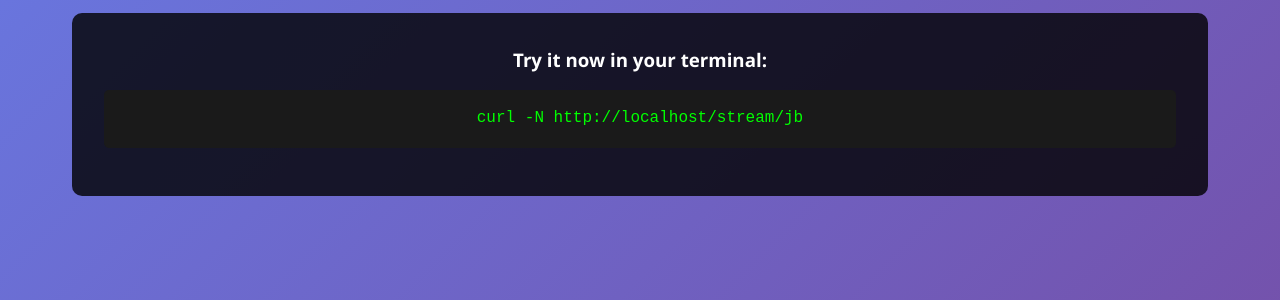
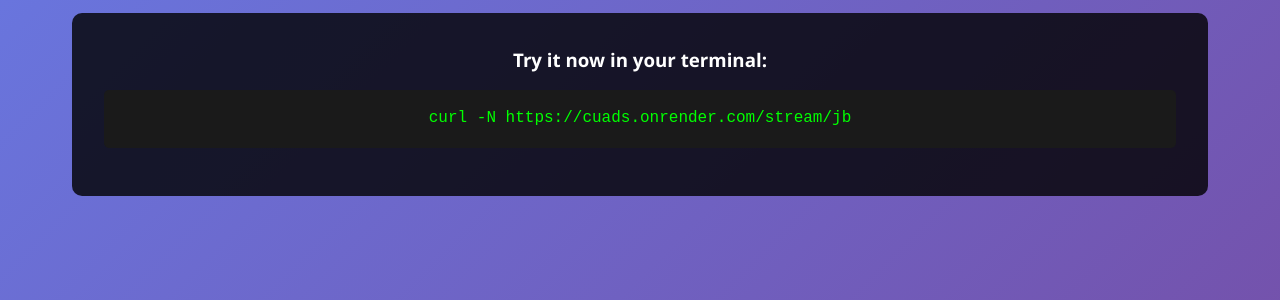
Before and after one commit to JB1071017/cuads, a Flask app: page / in a window 1280 px wide. Shown: the part 412-712 px from the top of the page. Run offline with Flask 3, Linux system fonts and the light colour scheme.

Commit message:
Update index.html

```diff
--- a/templates/index.html
+++ b/templates/index.html
@@ -13,9 +13,11 @@
 
         <div class="terminal-demo">
             <h3>Try it now in your terminal:</h3>
+            <!--curl -N {{ request.url_root }}stream/jb-->
             <code class="curl-command">
-                curl -N {{ request.url_root }}stream/jb
+                curl -N https://cuads.onrender.com/stream/jb
             </code>
+
         </div>
     </div>
 </div>
```
